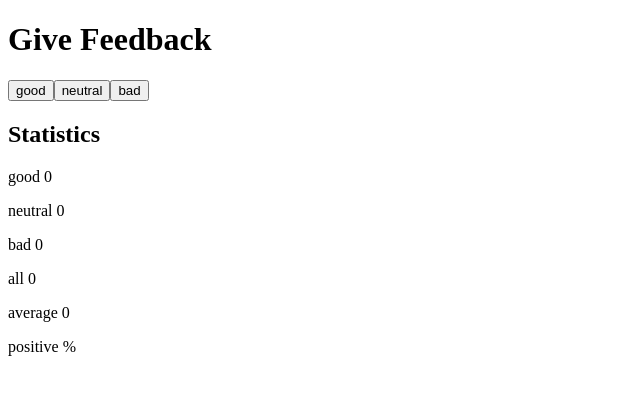
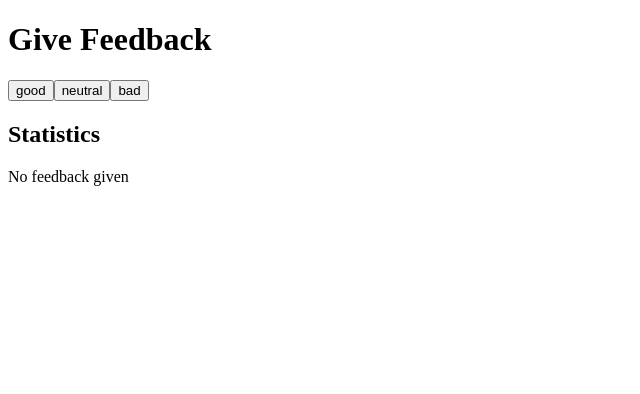
Before and after one commit to MikoVelascoRamirez/fullstackopen-exercises-repo, a React (Vite) app in the folder part1/exercises/2.-unicafe/: page / in a window 1280 px wide. Shown: the top 394 px of the page, without its empty margins (0-640 px from the left). Built offline with nearby package versions, Linux system fonts and the light colour scheme.

Commit message:
18. feat: creating new component to statistics.

```diff
--- a/part1/exercises/2.-unicafe/src/App.jsx
+++ b/part1/exercises/2.-unicafe/src/App.jsx
@@ -1,5 +1,6 @@
 import React from 'react'
 import { useState } from 'react'
+import Statistics from './components/Statistics';
 
 const App = () => {
 
@@ -50,14 +51,14 @@ const App = () => {
       </section>
 
       <h2>Statistics</h2>
-      <section>
-        <p>good <span>{good}</span></p>
-        <p>neutral <span>{neutral}</span></p>
-        <p>bad <span>{bad}</span></p>
-        <p>all <span>{total}</span></p>
-        <p>average <span>{average}</span></p>
-        <p>positive <span>{positive}%</span></p>
-      </section>
+      <Statistics
+        good={good}
+        neutral={neutral}
+        bad={bad}
+        total={total}
+        average={average}
+        positive={positive}
+      />
     </div>
   )
 }
--- /dev/null
+++ b/part1/exercises/2.-unicafe/src/components/Statistics.jsx
@@ -0,0 +1,19 @@
+import React from "react";
+
+const Statistics = ({ good, neutral, bad, total, average, positive }) => {
+  if (total === 0) return <p>No feedback given</p>;
+  else {
+    return (
+      <section>
+        <p>good <span>{good}</span></p>
+        <p>neutral <span>{neutral}</span></p>
+        <p>bad <span>{bad}</span></p>
+        <p>all <span>{total}</span></p>
+        <p>average <span>{average}</span></p>
+        <p>positive <span>{positive}%</span></p>
+      </section>
+    );
+  }
+};
+
+export default Statistics;
```
